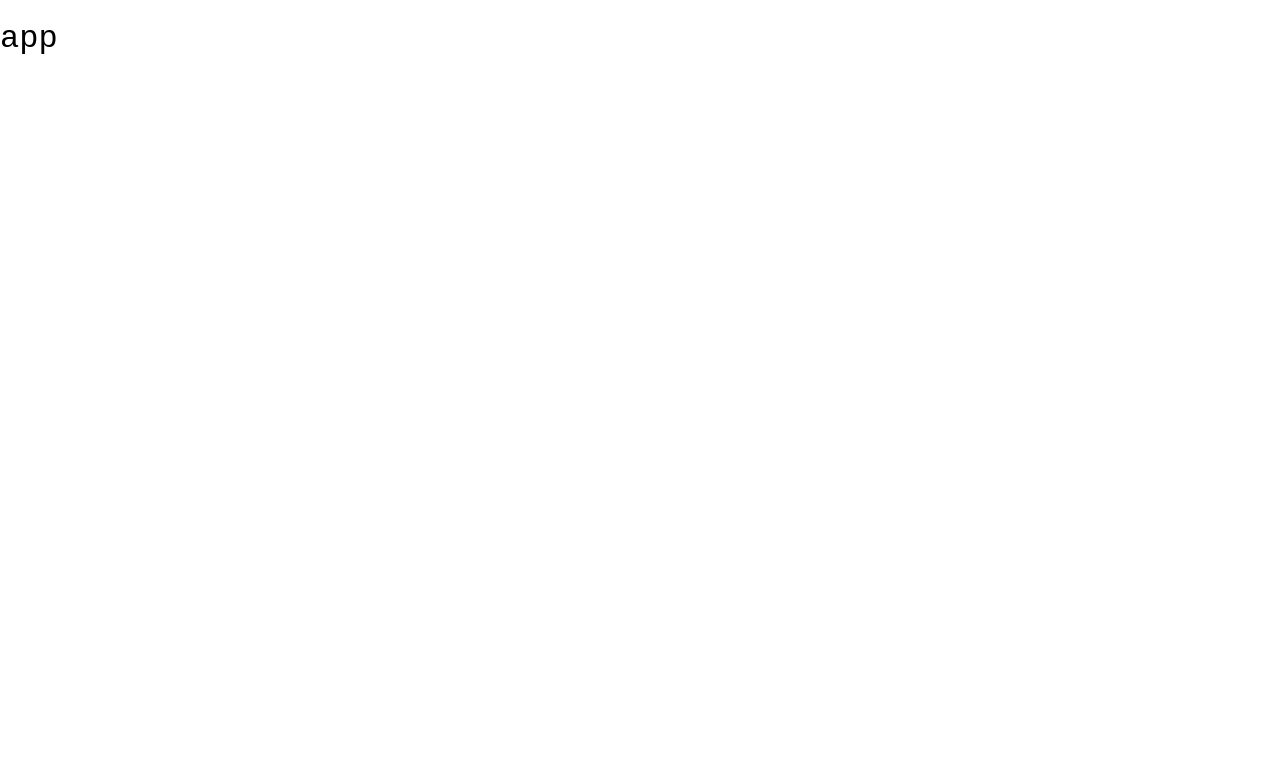
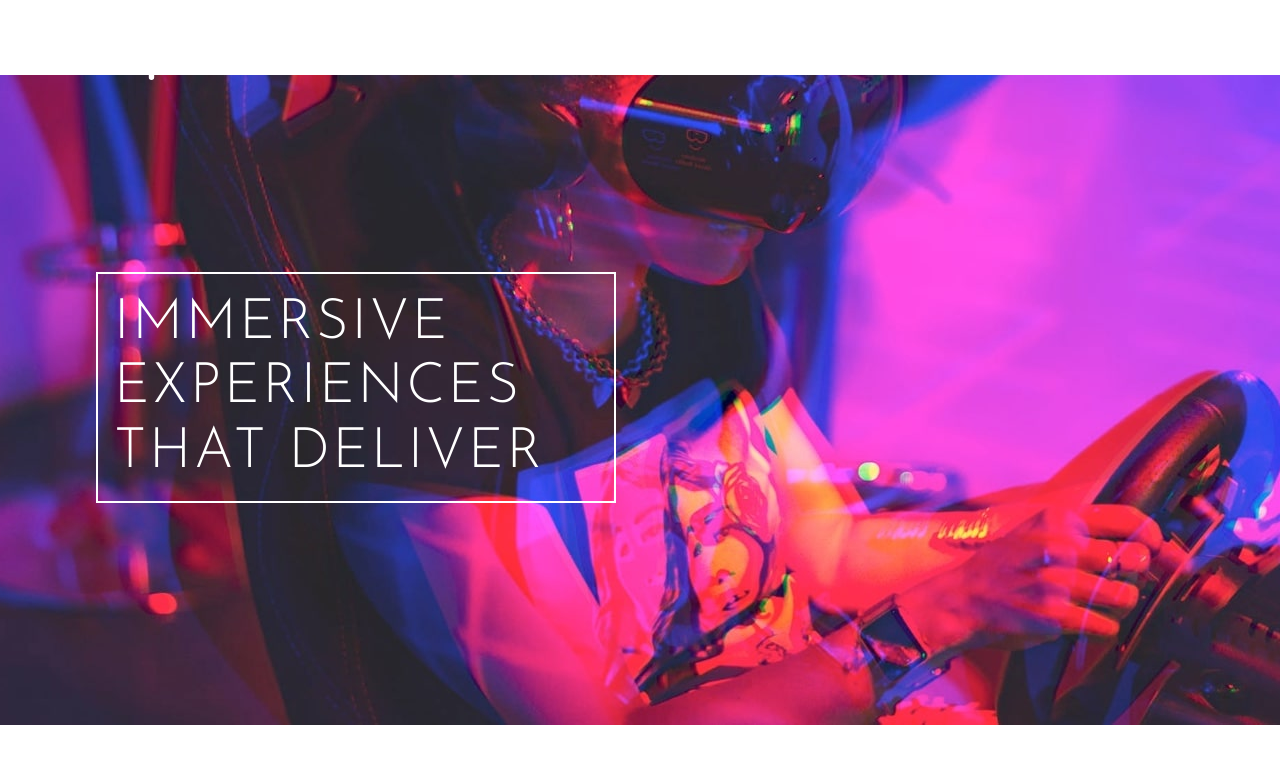
Before and after one commit to WebDevMirza/loopstudios-landing-page, a React (Vite) app: page / in a window 1280 px wide. Shown: the top 764 px of the page. Built offline with nearby package versions, Linux system fonts and the light colour scheme.

Commit message:
header section done

```diff
--- a/src/App.tsx
+++ b/src/App.tsx
@@ -1,8 +1,12 @@
 import "./assets/styles/app.css";
+import Header from "./components/Header";
+
 function App() {
   return (
     <>
-      <h1>app</h1>
+      <header>
+        <Header />
+      </header>
     </>
   );
 }
--- a/src/assets/styles/app.css
+++ b/src/assets/styles/app.css
@@ -2,23 +2,20 @@
   /*  ===============================
       Root Colors
       ===============================   */
-  --StrongCyan: hsl(172, 67%, 45%);
-  --VeryDarkCyan: hsl(183, 100%, 15%);
-  --DarkGrayishCyan: hsl(186, 14%, 43%);
-  --GrayishCyan: hsl(184, 14%, 56%);
-  --LightGrayishCyan: hsl(185, 41%, 84%);
-  --VeryLightGrayishCyan: hsl(189, 41%, 97%);
   --White: hsl(0, 0%, 100%);
+  --Black: hsl(0, 0%, 0%);
+  --DarkGray: hsl(0, 0%, 55%);
+  --VeryDarkGray: hsl(0, 0%, 41%);
 
   /* ===============================
      Fonts
      ===============================  */
 
-  --ff-primary: "Space Mono", monospace;
-  --ff-secondary: "Poppins", sans-serif;
+  --ff-primary: "Alata", sans-serif;
+  --ff-secondary: "Josefin Sans", sans-serif;
   --fs-fontsize: 1rem;
+  --fw-300: 300;
   --fw-400: 400;
-  --fw-700: 700;
 }
 
 /* ==============================
@@ -28,9 +25,15 @@
 body {
   font-family: var(--ff-primary);
   font-size: var(--fs-fontsize);
-  font-weight: var(--fw-400);
+  font-weight: var(--fw-300);
 }
 
 /* ==============================
 Layout
 ============================== */
+
+.wrapper {
+  max-width: 1440px;
+  width: 85%;
+  margin-inline: auto;
+}
--- a/src/assets/styles/hard-reset.css
+++ b/src/assets/styles/hard-reset.css
@@ -20,7 +20,7 @@ html {
   -webkit-text-size-adjust: 100%; /* 2 */
 }
 
-body{
+body {
   -webkit-font-smoothing: antialiased;
 }
 
--- /dev/null
+++ b/src/assets/styles/header.css
@@ -0,0 +1,123 @@
+.nav-desktop {
+  display: none;
+}
+
+.header-menu {
+  display: flex;
+  justify-content: space-between;
+  align-items: center;
+
+  padding-top: 2rem;
+}
+
+.header-menu a {
+  color: inherit;
+}
+
+.bg-header {
+  background: url(../images/mobile/image-hero.jpg) no-repeat center;
+  background-size: cover;
+  min-height: 100svh;
+  color: var(--White);
+}
+
+.header-hero {
+  margin-top: 12rem;
+}
+
+.header-hero h1 {
+  font-family: var(--ff-secondary);
+  font-size: 2.5rem;
+  text-transform: uppercase;
+  letter-spacing: 0.05em;
+  padding: 1.125rem 1rem 1rem;
+  border: 2px solid var(--White);
+}
+
+/* =================
+===  Mobile menu ===
+================= */
+
+.mobile-toggle {
+  appearance: none;
+  width: 24px;
+  height: 16px;
+  background-image: url(../images/icon-hamburger.svg);
+  background-repeat: no-repeat;
+  rotate: 0;
+  transition: rotate 0.5s ease;
+}
+
+.mobile-toggle:checked {
+  width: 20px;
+  height: 20px;
+  background-image: url(../images/icon-close.svg);
+  rotate: 180deg;
+  transition: rotate 0.5s ease;
+}
+
+.header-menu {
+  position: relative;
+}
+
+/* javascript handdle */
+.nav-mobile {
+  position: absolute;
+  top: 225px;
+}
+
+.nav-mobile ul li {
+  text-transform: uppercase;
+  font-size: 1.5rem;
+  letter-spacing: 0.05em;
+  margin-top: 1.75rem;
+}
+/* javascript handdle closed */
+
+@media (min-width: 1024px) {
+  .nav-desktop {
+    display: block;
+  }
+
+  .mobile-toggle,
+  .nav-mobile {
+    display: none;
+  }
+
+  .bg-header {
+    background: url(../images/desktop/image-hero.jpg) no-repeat center;
+  }
+
+  .header-menu {
+    padding-top: 3rem;
+  }
+
+  .header-menu nav ul {
+    display: flex;
+    gap: 2rem;
+  }
+
+  .nav-desktop a {
+    position: relative;
+  }
+  .nav-desktop a::after {
+    position: absolute;
+    content: "";
+    width: 100%;
+    height: 2px;
+    bottom: -5px;
+    left: 0;
+    scale: 0.4;
+  }
+
+  .nav-desktop a:hover::after {
+    background-color: var(--White);
+    scale: 1;
+    transition: scale 0.3s ease-in-out;
+  }
+
+  .header-hero h1 {
+    width: 15ch;
+    font-size: 3.5rem;
+  }
+}
--- /dev/null
+++ b/src/components/Header.tsx
@@ -0,0 +1,77 @@
+import "../assets/styles/header.css";
+import Logo from "../assets/images/logo.svg";
+
+const Header = () => {
+  return (
+    <>
+      <div className="bg-header">
+        <div className="wrapper">
+          <div className="header">
+            <div className="header-menu">
+              <div className="logo">
+                <img
+                  src={Logo}
+                  alt="loopstudios"
+                />
+              </div>
+
+              <label htmlFor="mobile-toggle">
+                <input
+                  className="mobile-toggle"
+                  type="checkbox"
+                  name="mobile-toggle"
+                  id="mobile-toggle"
+                />
+              </label>
+
+              <nav className="nav-mobile">
+                <ul>
+                  <li>
+                    <a href="#">About</a>
+                  </li>
+                  <li>
+                    <a href="#">Careers</a>
+                  </li>
+                  <li>
+                    <a href="#">Events</a>
+                  </li>
+                  <li>
+                    <a href="#">Products</a>
+                  </li>
+                  <li>
+                    <a href="#">Support</a>
+                  </li>
+                </ul>
+              </nav>
+
+              <nav className="nav-desktop">
+                <ul>
+                  <li>
+                    <a href="#">About</a>
+                  </li>
+                  <li>
+                    <a href="#">Careers</a>
+                  </li>
+                  <li>
+                    <a href="#">Events</a>
+                  </li>
+                  <li>
+                    <a href="#">Products</a>
+                  </li>
+                  <li>
+                    <a href="#">Support</a>
+                  </li>
+                </ul>
+              </nav>
+            </div>
+            <div className="header-hero">
+              <h1>Immersive experiences that deliver</h1>
+            </div>
+          </div>
+        </div>
+      </div>
+    </>
+  );
+};
+
+export default Header;
```
